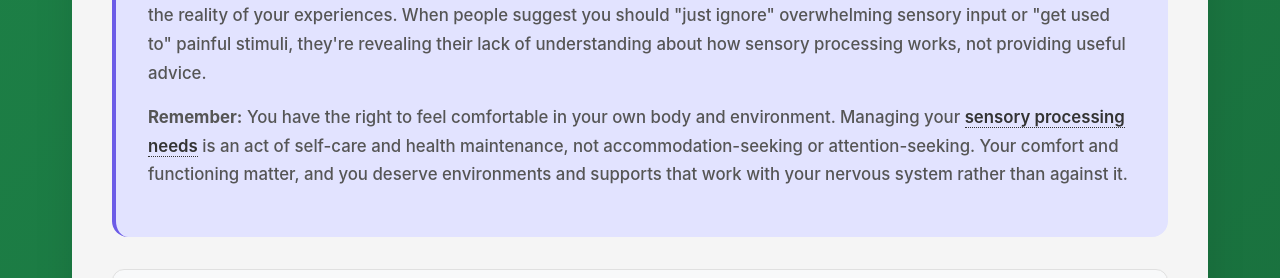
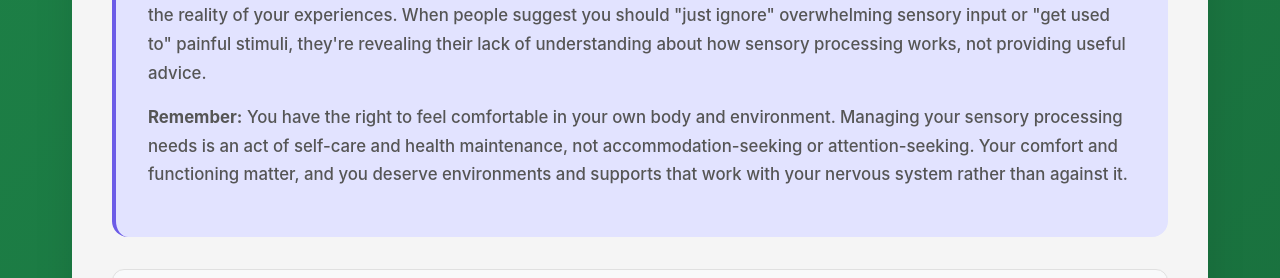
Before and after one commit to neurodivergent-survival-guide/neurodivergent-survival-guide, a Jekyll site: the page built from struggles/sensory-processing-challenges.html, in a window 1280 px wide and 900 px high, scrolled down 5756 px. Shown: the part 244-522 px from the top of the window. Built offline with Jekyll 4.4.1, drawn with Linux system fonts in a browser that asks for light colours.

Commit message:
Update sensory-processing-challenges.html

```diff
--- a/struggles/sensory-processing-challenges.html
+++ b/struggles/sensory-processing-challenges.html
@@ -147,7 +147,7 @@ search_terms: ["sounds hurt", "lights too bright", "can't stand textures", "tags
         <p>The dismissive responses you may receive from others who don't understand <a class="jargon">sensory processing challenges<span class="tooltip">Real neurological differences that affect how you experience sensory input</span></a> don't reflect the reality of your experiences. When people suggest you should "just ignore" overwhelming sensory input or "get used to" painful stimuli, they're revealing their lack of understanding about how sensory processing works, not providing useful advice.</p>
 
         <div class="highlight-box">
-            <p><strong>Remember:</strong> You have the right to feel comfortable in your own body and environment. Managing your <a class="jargon">sensory processing needs<span class="tooltip">Requirements for your nervous system to function comfortably and effectively</span></a> is an act of self-care and health maintenance, not accommodation-seeking or attention-seeking. Your comfort and functioning matter, and you deserve environments and supports that work with your nervous system rather than against it.</p>
+            <p><strong>Remember:</strong> You have the right to feel comfortable in your own body and environment. Managing your sensory processing needs is an act of self-care and health maintenance, not accommodation-seeking or attention-seeking. Your comfort and functioning matter, and you deserve environments and supports that work with your nervous system rather than against it.</p>
         </div>
     </div>
 
```
